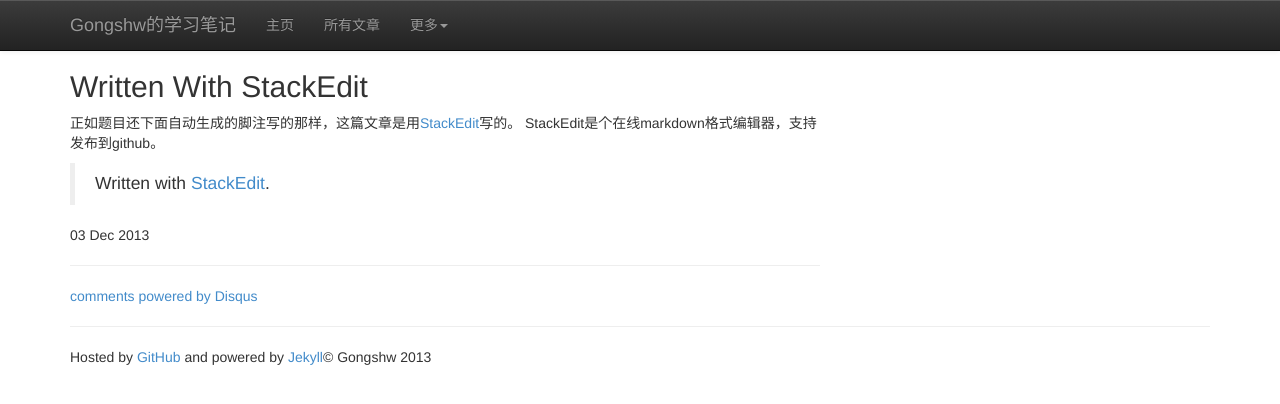
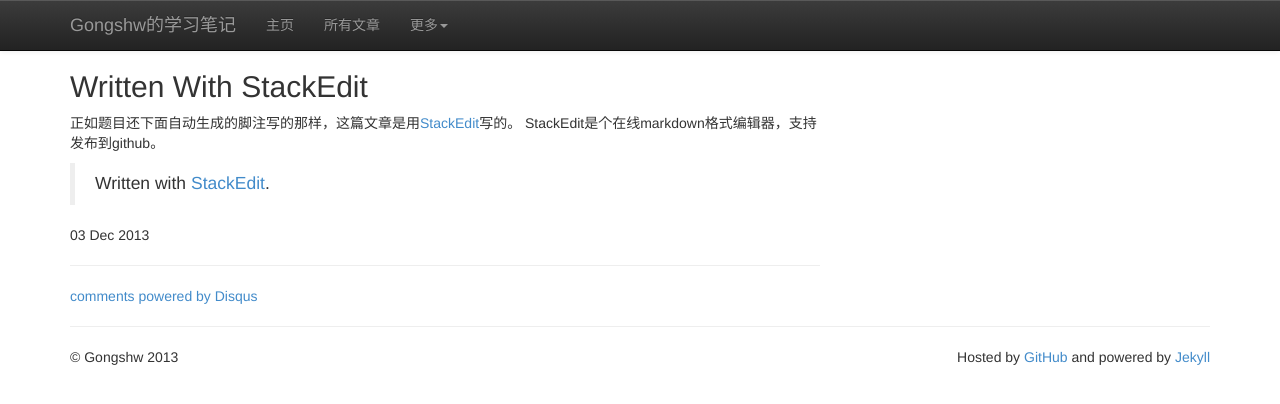
Before and after one commit to gongshw/gongshw.github.io, a Jekyll site: the page built from _posts/2013-12-03-written-with-stackedit.md, in a window 1280 px wide. Shown: the top 404 px of the page. Built offline with Jekyll 4.4.1, drawn with Linux system fonts in a browser that asks for light colours; nearby versions of some CDN libraries; comment, search, counter and statistics services are not loaded; a style sheet for code colours, icons or effects is not loaded.

Commit message:
fix footer link

```diff
--- a/_includes/footer.html
+++ b/_includes/footer.html
@@ -2,7 +2,7 @@
 
 <footer>
     <p>&copy; Gongshw 2013
-        <span style="float:left">Hosted by <a href="http://github.com/schacon/schacon.github.com/" target="_blank">GitHub</a> and powered by <a href="http://github.com/mojombo/jekyll">Jekyll</a>
+        <span style="float:right">Hosted by <a href="http://github.com/schacon/schacon.github.com/" target="_blank">GitHub</a> and powered by <a href="http://github.com/mojombo/jekyll">Jekyll</a>
         </span>
     </p>
 </footer>
```
